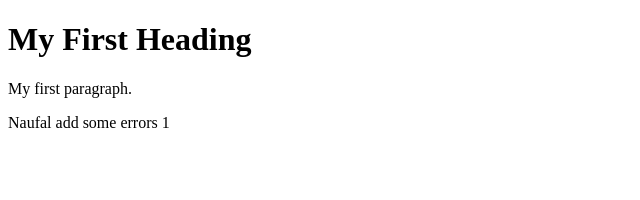
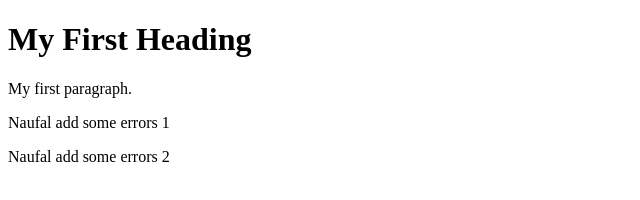
Before and after one commit to mohfarid99/MyWebApp, a plain HTML site: page index.html in a window 1280 px wide. Shown: the whole page, without its empty margins (0-640 px from the left). Drawn offline with Linux system fonts and the light colour scheme.

Commit message:
Revert "Revert "Update index.html""
This reverts commit dc02d9c6775a7bf46187548768d14056bebad938.

```diff
--- a/index.html
+++ b/index.html
@@ -5,6 +5,7 @@
 <h1>My First Heading</h1>
 <p>My first paragraph.</p>
 <p>Naufal add some errors 1</p>
+<p>Naufal add some errors 2</p>
 
 </body>
 </html>
```
